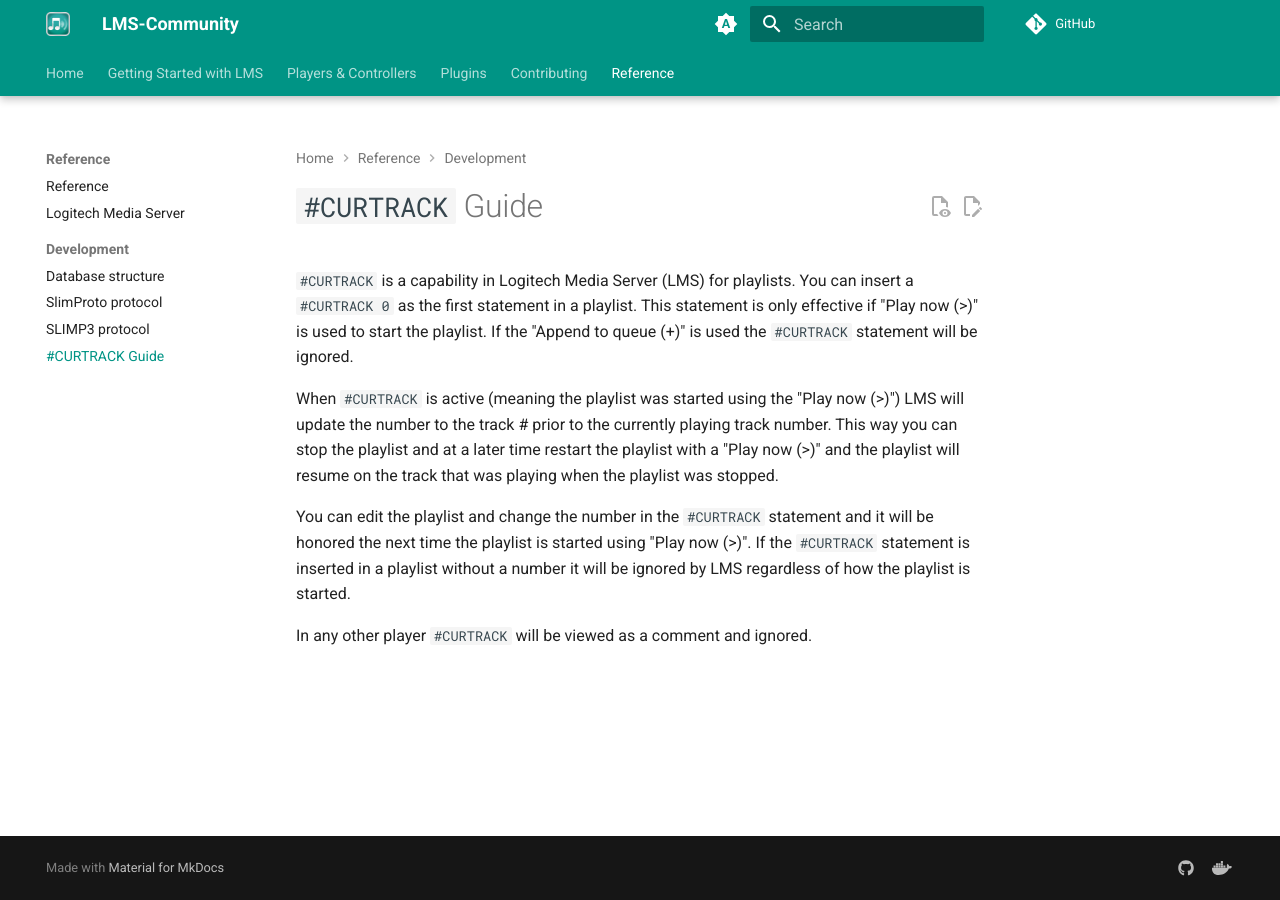
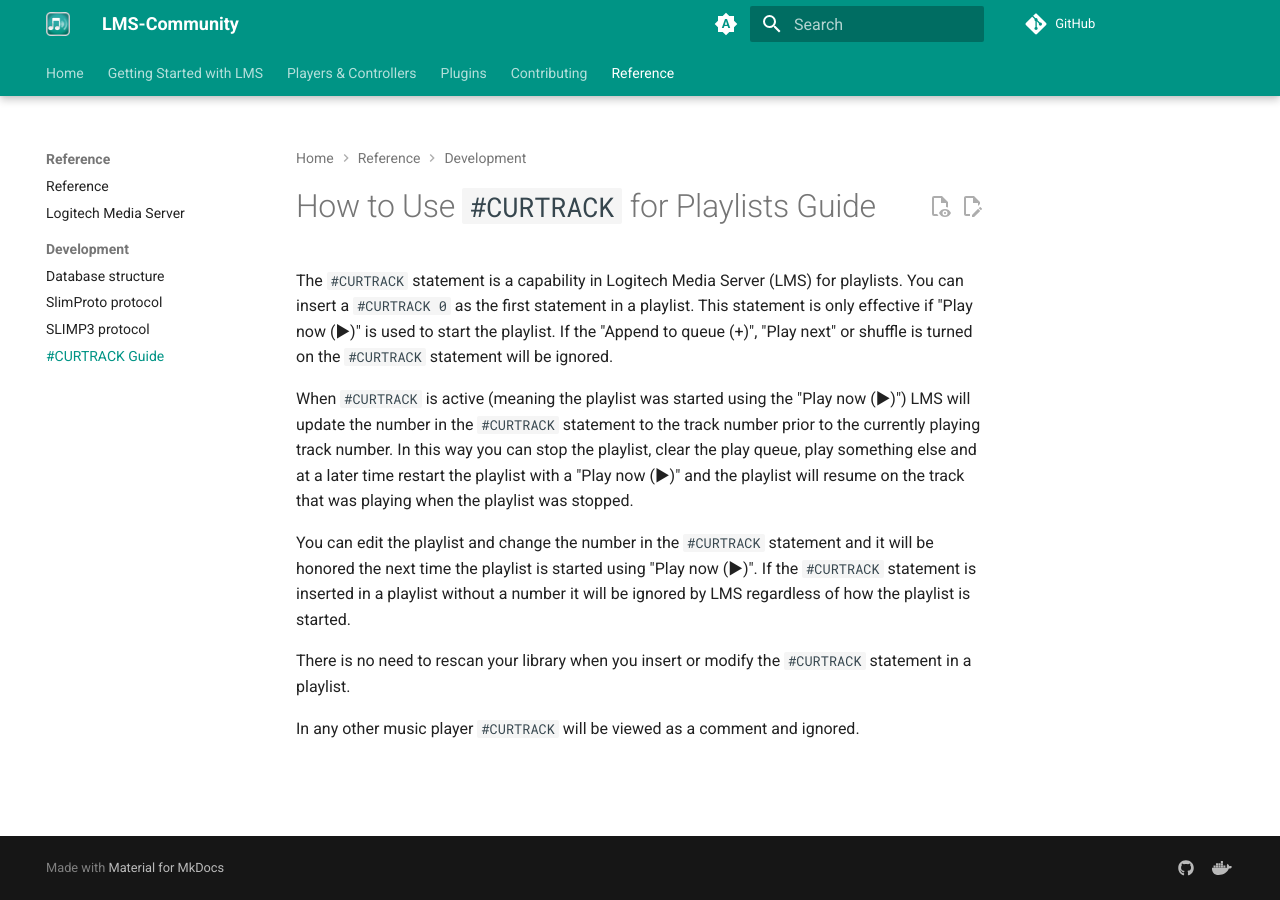
Before and after one commit to LMS-Community/lms-community.github.io, an MkDocs documentation site: the page built from docs/reference/curtrack.md, in a window 1280 px wide. Built offline with MkDocs 1.6.1 and Material for MkDocs 9.7.7, drawn with Linux system fonts in a browser that asks for light colours; comment, search, counter and statistics services are not loaded.

Commit message:
Update the `curtrack` document with the latest from w3wilkes - thanks!

```diff
--- a/docs/reference/curtrack.md
+++ b/docs/reference/curtrack.md
@@ -3,12 +3,14 @@
 title: #CURTRACK Guide
 ---
 
-# `#CURTRACK` Guide
+# How to Use `#CURTRACK` for Playlists Guide
 
-`#CURTRACK` is a capability in Logitech Media Server (LMS) for playlists. You can insert a `#CURTRACK 0` as the first statement in a playlist. This statement is only effective if "Play now (>)" is used to start the playlist. If the "Append to queue (+)" is used the `#CURTRACK` statement will be ignored.
+The `#CURTRACK` statement is a capability in Logitech Media Server (LMS) for playlists. You can insert a `#CURTRACK 0` as the first statement in a playlist. This statement is only effective if "Play now (▶)" is used to start the playlist. If the "Append to queue (+)", "Play next" or shuffle is turned on the `#CURTRACK` statement will be ignored.
 
-When `#CURTRACK` is active (meaning the playlist was started using the "Play now (>)") LMS will update the number to the track # prior to the currently playing track number. This way you can stop the playlist and at a later time restart the playlist with a "Play now (>)" and the playlist will resume on the track that was playing when the playlist was stopped.
+When `#CURTRACK` is active (meaning the playlist was started using the "Play now (▶)") LMS will update the number in the `#CURTRACK` statement to the track number prior to the currently playing track number. In this way you can stop the playlist, clear the play queue, play something else and at a later time restart the playlist with a "Play now (▶)" and the playlist will resume on the track that was playing when the playlist was stopped.
 
-You can edit the playlist and change the number in the `#CURTRACK` statement and it will be honored the next time the playlist is started using "Play now (>)". If the `#CURTRACK` statement is inserted in a playlist without a number it will be ignored by LMS regardless of how the playlist is started.
+You can edit the playlist and change the number in the `#CURTRACK` statement and it will be honored the next time the playlist is started using "Play now (▶)". If the `#CURTRACK` statement is inserted in a playlist without a number it will be ignored by LMS regardless of how the playlist is started.
 
-In any other player `#CURTRACK` will be viewed as a comment and ignored.
+There is no need to rescan your library when you insert or modify the `#CURTRACK` statement in a playlist.
+
+In any other music player `#CURTRACK` will be viewed as a comment and ignored.
```
